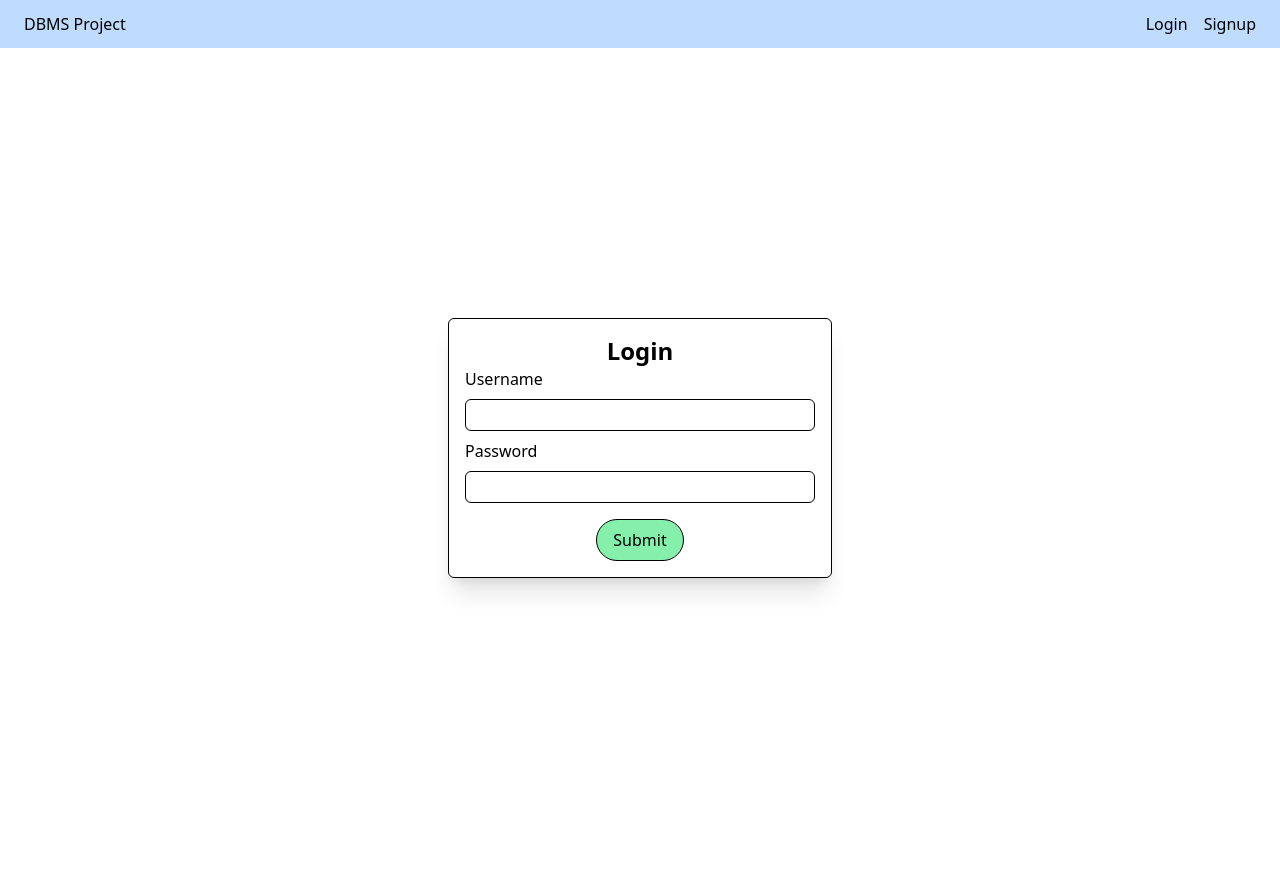
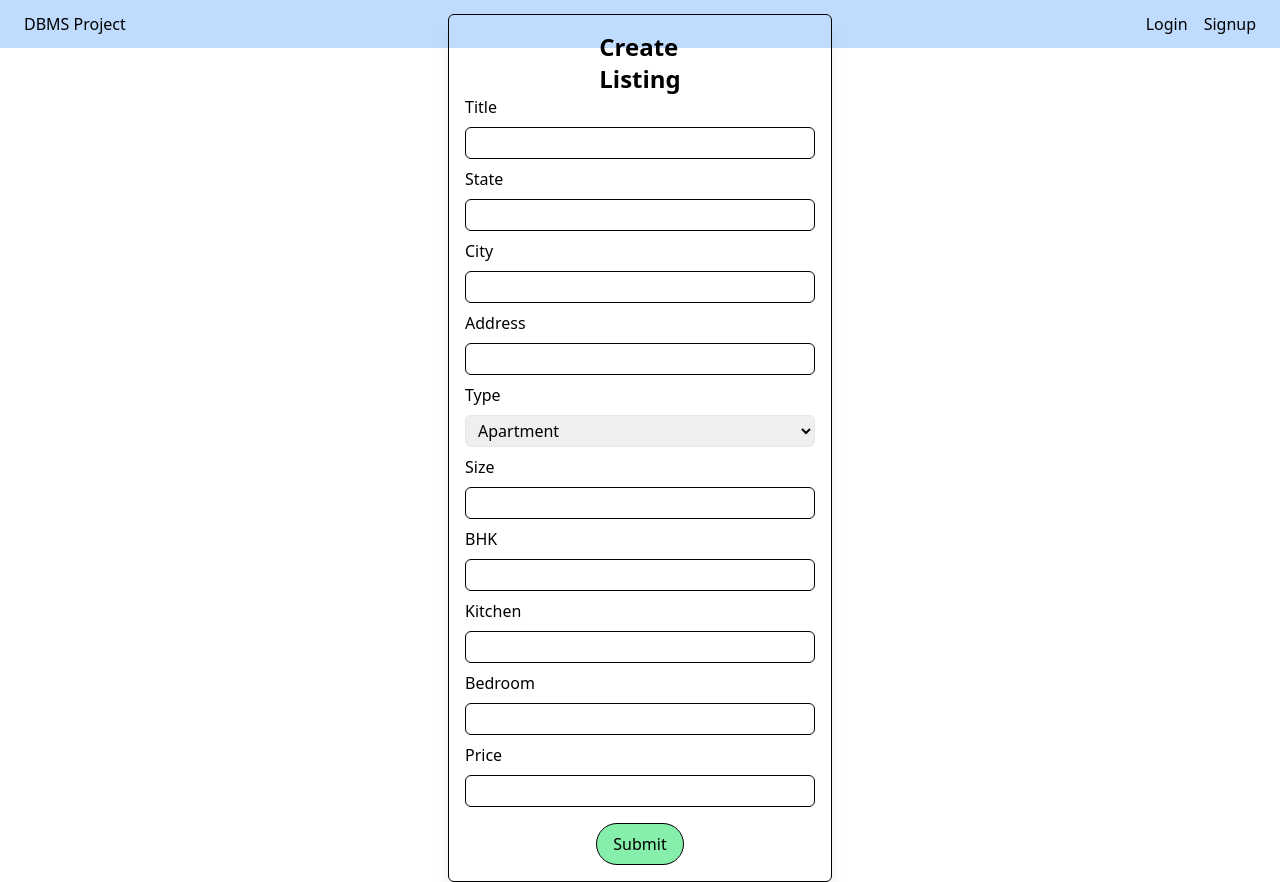
Before and after one commit to tushyagupta81/programs, a React (Vite) app in the folder projects/dbmsProj/frontend/: page /create in a window 1280 px wide. Before the commit the page ends 848 px from the top, so only its background shows below. Built offline with nearby package versions, Linux system fonts and the light colour scheme.

Commit message:
dbms proj

```diff
--- a/projects/dbmsProj/frontend/src/components/Navbar.jsx
+++ b/projects/dbmsProj/frontend/src/components/Navbar.jsx
@@ -7,7 +7,7 @@ const Navbar = () => {
       <div className="flex gap-4">
         {localStorage.getItem("token") ? (
           <>
-            {localStorage.getItem("role") === "PRESIDENT" && (
+            {localStorage.getItem("role") === "agent" && (
               <Link to="/create">Create listing</Link>
             )}
             <Link to="/logout">Logout</Link>
--- a/projects/dbmsProj/frontend/src/main.jsx
+++ b/projects/dbmsProj/frontend/src/main.jsx
@@ -7,6 +7,7 @@ import Login from "./pages/Login.jsx";
 import Logout from "./pages/Logout.jsx";
 import Create from "./pages/Create.jsx";
 import Signup from "./pages/Signup.jsx";
+import Listing from "./pages/Listing.jsx";
 
 createRoot(document.getElementById("root")).render(
   <StrictMode>
@@ -15,6 +16,7 @@ createRoot(document.getElementById("root")).render(
         <Route path="/" element={<Home />} />
         <Route path="/login" element={<Login />} />
         <Route path="/signup" element={<Signup />} />
+        <Route path="/listing/:id" element={<Listing />} />
         <Route path="/logout" element={<Logout />} />
         <Route path="/create" element={<Create />} />
       </Routes>
--- a/projects/dbmsProj/frontend/src/pages/Create.jsx
+++ b/projects/dbmsProj/frontend/src/pages/Create.jsx
@@ -1,26 +1,131 @@
+import { useNavigate } from "react-router-dom";
 import Navbar from "../components/Navbar";
 
 const Create = () => {
+  const navigate = useNavigate();
+  const handleSubmit = async (e) => {
+    e.preventDefault();
+    const title = e.target[0].value;
+    const state = e.target[1].value;
+    const city = e.target[2].value;
+    const address = e.target[3].value;
+    const property_type = e.target[4].value;
+    const size_of_property = e.target[5].value;
+    const bhk = e.target[6].value;
+    const kitchen = e.target[7].value;
+    const bedrooms = e.target[8].value;
+    const price = e.target[9].value;
+    const res = await fetch(
+      "https://apex.oracle.com/pls/apex/tushya/proj/create/",
+      {
+        method: "POST",
+        headers: {
+          "Content-Type": "application/json",
+        },
+        body: JSON.stringify({
+          token_: localStorage.getItem("token"),
+          title_: title,
+          address_: address,
+          city_: city,
+          state_: state,
+          property_type_: property_type,
+          price_: price,
+          size_of_property_: size_of_property,
+          bhk_: bhk,
+          bedrooms_: bedrooms,
+          kitchen_: kitchen,
+        }),
+      },
+    );
+    const obj = await res.json();
+    console.log(obj);
+    if (obj.status === 201) {
+      navigate("/");
+    } else if (obj.status === 409) {
+      e.target[1].value = "";
+      e.target[2].value = "";
+      alert("User already exists");
+    } else if (obj.status === 500) {
+      alert("Server error please try again");
+    }
+  };
   return (
     <>
       <Navbar />
       <div className="w-full h-screen flex items-center justify-center">
         <div className="border border-black shadow-xl rounded-md w-96 py-4">
-          <h1 className="w-min mx-auto font-bold text-2xl">Login</h1>
-          <form className="flex flex-col gap-2 px-4">
-            <label htmlFor="username">Username</label>
+          <h1 className="w-min mx-auto font-bold text-2xl">Create Listing</h1>
+          <form className="flex flex-col gap-2 px-4" onSubmit={handleSubmit}>
+            <label htmlFor="title">Title</label>
             <input
               type="text"
-              name="username"
+              name="title"
               className="border border-black rounded-md h-8 pl-2"
               required
             />
-            <label htmlFor="password">Password</label>
+            <label htmlFor="state">State</label>
             <input
-              type="password"
-              name="password"
-              minLength={8}
+              type="text"
+              name="state"
               className="border border-black rounded-md h-8 pl-2"
+              required
+            />
+            <label htmlFor="city">City</label>
+            <input
+              type="text"
+              name="city"
+              className="border border-black rounded-md h-8 pl-2"
+              required
+            />
+            <label htmlFor="address">Address</label>
+            <input
+              type="text"
+              name="Address"
+              className="border border-black rounded-md h-8 pl-2"
+              required
+            />
+            <label htmlFor="type">Type</label>
+            <select
+              name="type"
+              id="type"
+              className="border blorder-black h-8 rounded-md pl-2"
+            >
+              <option value="Apartment">Apartment</option>
+              <option value="Villa">Villa</option>
+              <option value="Flat">Flat</option>
+            </select>
+            <label htmlFor="size">Size</label>
+            <input
+              type="number"
+              name="size"
+              className="border border-black rounded-md h-8 px-2"
+              required
+            />
+            <label htmlFor="bhk">BHK</label>
+            <input
+              type="number"
+              name="bhk"
+              className="border border-black rounded-md h-8 px-2"
+              required
+            />
+            <label htmlFor="kitchen">Kitchen</label>
+            <input
+              type="number"
+              name="kitchen"
+              className="border border-black rounded-md h-8 px-2"
+              required
+            />
+            <label htmlFor="bedroom">Bedroom</label>
+            <input
+              type="number"
+              name="bedroom"
+              className="border border-black rounded-md h-8 px-2"
+              required
+            />
+            <label htmlFor="price">Price</label>
+            <input
+              type="number"
+              className="border border-black rounded-md h-8 px-2"
               required
             />
             <input
--- /dev/null
+++ b/projects/dbmsProj/frontend/src/pages/Listing.jsx
@@ -0,0 +1,69 @@
+import { useParams } from "react-router-dom";
+import Navbar from "../components/Navbar";
+import { useEffect } from "react";
+import { useState } from "react";
+import { useNavigate } from "react-router-dom";
+
+const Listing = () => {
+  const { id } = useParams();
+  const navigate = useNavigate();
+  const [data, setData] = useState([]);
+  useEffect(() => {
+    const getData = async () => {
+      const url = `https://apex.oracle.com/pls/apex/tushya/proj/getproperty/${id}?token_=${localStorage.getItem("token")}`;
+      const res = await fetch(url, {
+        method: "GET",
+      });
+      const obj = await res.json();
+      if (obj.status === 401) {
+        navigate("/logout");
+      }
+      setData(obj.data[0]);
+    };
+    getData();
+  }, [id, navigate]);
+
+  return (
+    <>
+      <Navbar />
+      <div className="flex flex-col w-[80%] mt-8 mx-auto">
+        <div className="flex flex-row justify-between items-center">
+          <span className="text-3xl font-bold">{data.TITLE}</span>
+          <span className="px-2 border border-black bg-green-300 rounded-full">
+            {data.AVAILABILITY_STATUS}
+          </span>
+        </div>
+        <hr className="mb-4" />
+        <div className="flex flex-row justify-between items-center">
+          <span className="text-xl font-bold">₹{data.PRICE}</span>
+          <span className="text-xl text-gray-500">{data.PROPERTY_TYPE}</span>
+        </div>
+        <span>City: {data.CITY}</span>
+        <span>State: {data.STATE}</span>
+        <span>Address: {data.ADDRESS}</span>
+        <table className="mt-4 w-64">
+          <tbody>
+            <tr>
+              <td className="border border-black">Sqarue foot</td>
+              <td className="border border-black">{data.SIZE_OF_PROPERTY}</td>
+            </tr>
+            <tr>
+              <td className="border border-black">BHK</td>
+              <td className="border border-black">{data.BHK}</td>
+            </tr>
+            <tr>
+              <td className="border border-black">Bedrooms</td>
+              <td className="border border-black">{data.BEDROOMS}</td>
+            </tr>
+            <tr>
+              <td className="border border-black">Kitchens</td>
+              <td className="border border-black">{data.KITCHEN}</td>
+            </tr>
+          </tbody>
+        </table>
+      </div>
+    </>
+  );
+};
+
+export default Listing;
--- a/projects/dbmsProj/frontend/src/pages/Login.jsx
+++ b/projects/dbmsProj/frontend/src/pages/Login.jsx
@@ -6,9 +6,9 @@ const Login = () => {
   const navigate = useNavigate();
   const handleSubmit = async (e) => {
     e.preventDefault();
-    const uname = e.target[0].value;
+    const email = e.target[0].value;
     const password = e.target[1].value;
-    console.log(uname, password);
+    console.log(email, password);
     const res = await fetch(
       "https://apex.oracle.com/pls/apex/tushya/proj/login/",
       {
@@ -17,7 +17,7 @@ const Login = () => {
           "Content-Type": "application/json",
         },
         body: JSON.stringify({
-          userName: uname,
+          email_: email,
           pwd: password,
         }),
       },
@@ -26,12 +26,15 @@ const Login = () => {
     if (obj.status === 200) {
       const decoded = jwtDecode(obj.data);
       localStorage.setItem("token", obj.data);
-      localStorage.setItem("role", decoded.job);
+      localStorage.setItem("role", decoded.role);
       console.log(decoded);
       navigate("/");
-    } else {
+    } else if (obj.status === 404) {
       e.target[1].value = "";
       alert("Username or password does not exist");
+    } else if (obj.status === 401) {
+      e.target[1].value = "";
+      alert("Wrong password");
     }
   };
   return (
@@ -41,10 +44,10 @@ const Login = () => {
         <div className="border border-black shadow-xl rounded-md w-96 py-4">
           <h1 className="w-min mx-auto font-bold text-2xl">Login</h1>
           <form className="flex flex-col gap-2 px-4" onSubmit={handleSubmit}>
-            <label htmlFor="username">Username</label>
+            <label htmlFor="email">Email</label>
             <input
               type="text"
-              name="username"
+              name="email"
               className="border border-black rounded-md h-8 pl-2"
               required
             />
--- a/projects/dbmsProj/frontend/src/pages/Signup.jsx
+++ b/projects/dbmsProj/frontend/src/pages/Signup.jsx
@@ -1,37 +1,42 @@
+import { useNavigate } from "react-router-dom";
 import Navbar from "../components/Navbar";
 
 const Signup = () => {
+  const navigate = useNavigate();
   const handleSubmit = async (e) => {
     e.preventDefault();
-    console.log(e);
     const username = e.target[0].value;
-    const password = e.target[1].value;
-    const phone = e.target[2].value;
-    const role = e.target[3].value;
-    console.log(username, password, phone, role);
+    const email = e.target[1].value;
+    const password = e.target[2].value;
+    const phone = e.target[3].value;
+    const role = e.target[4].value;
+    console.log(username, email, password, phone, role);
     const res = await fetch(
-      "https://apex.oracle.com/pls/apex/tushya/proj/login/",
+      "https://apex.oracle.com/pls/apex/tushya/proj/signup/",
       {
         method: "POST",
         headers: {
           "Content-Type": "application/json",
         },
         body: JSON.stringify({
-          userName: uname,
+          userName: username,
           pwd: password,
+          email_: email,
+          phone_: phone,
+          role_: role,
         }),
       },
     );
     const obj = await res.json();
-    if (obj.status === 200) {
-      const decoded = jwtDecode(obj.data);
-      localStorage.setItem("token", obj.data);
-      localStorage.setItem("role", decoded.job);
-      console.log(decoded);
-      navigate("/");
-    } else {
+    console.log(obj);
+    if (obj.status === 201) {
+      navigate("/login");
+    } else if (obj.status === 409) {
       e.target[1].value = "";
-      alert("Username or password does not exist");
+      e.target[2].value = "";
+      alert("User already exists");
+    } else if (obj.status === 500) {
+      alert("Server error please try again");
     }
   };
   return (
@@ -45,6 +50,13 @@ const Signup = () => {
             <input
               type="text"
               name="username"
+              className="border border-black rounded-md h-8 pl-2"
+              required
+            />
+            <label htmlFor="email">Email</label>
+            <input
+              type="email"
+              name="email"
               className="border border-black rounded-md h-8 pl-2"
               required
             />
```
Also changed, not shown: projects/dbmsProj/frontend/src/components/Card.jsx (+17 -9 lines), projects/dbmsProj/frontend/src/pages/Home.jsx (+7 -13 lines).
